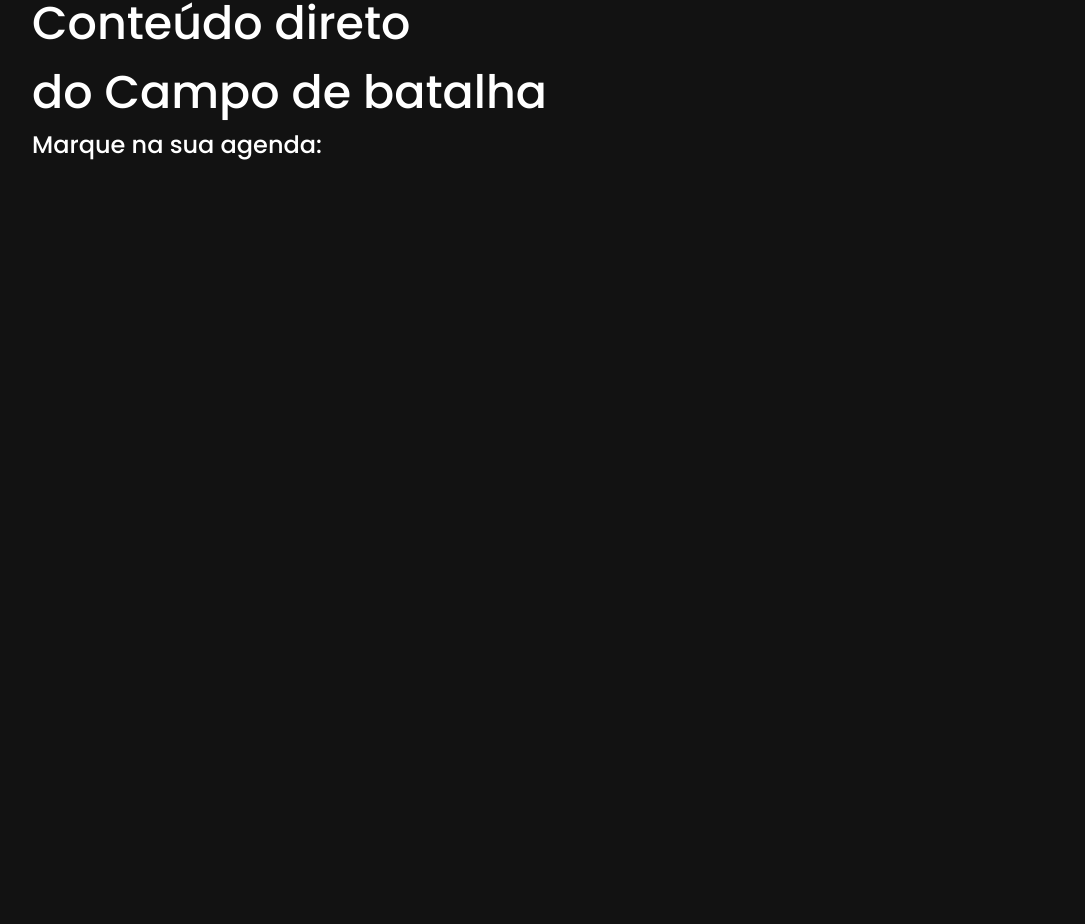
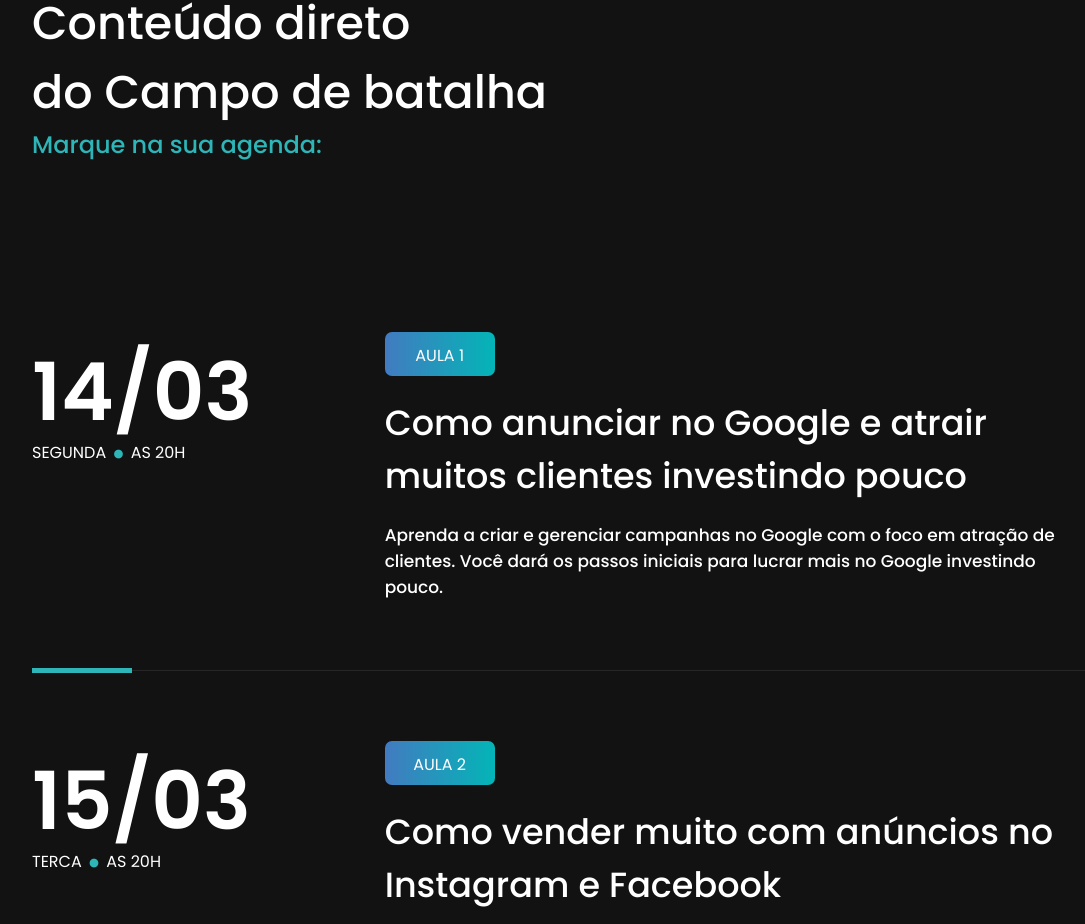
Before and after one commit to danrleyney2210/landingpage-lead, a React (Create React App) app: page / in a window 1280 px wide. Shown: the part 954-1878 px from the top of the page, without its empty margins (79-1164 px from the left). Before the commit the page ends 1216 px from the top, so only its background shows below. Built offline with nearby package versions, Linux system fonts and the light colour scheme.

Commit message:
schedule component creation

```diff
--- a/src/components/ ScheduleItem/index.jsx
+++ b/src/components/ ScheduleItem/index.jsx
@@ -1,7 +1,20 @@
 import React from 'react'
+import {Container} from "./styles"
 
-export const ScheduleItem = () => {
+
+export const ScheduleItem = ({schedule, count, classN}) => {
+
   return (
-    <div>index</div>
+    <Container className={classN}>
+      <div className='date-content'>
+        <h2>{schedule.date.number}</h2>
+        <p className='date-content'><span>{schedule.date.dayDesc.toUpperCase()}</span><span className='point'>.</span><span className='hours' >{schedule.date.hours.toUpperCase()}</span></p>
+      </div>
+      <div className='description-content'>
+        <span>AULA {count + 1}</span>
+        <h2>{schedule.title}</h2>
+        <p>{schedule.subtitle}</p>
+      </div>
+    </Container>
   )
 }
--- a/src/components/ ScheduleItem/styles/index.js
+++ b/src/components/ ScheduleItem/styles/index.js
@@ -0,0 +1,64 @@
+import styled from "styled-components"
+
+
+
+export const Container = styled.div`
+width: 100%;
+color: white;
+display: grid;
+grid-template-columns: 4fr 8fr;
+/* grid-template-rows: 300px; */
+padding: 70px 0;
+
+.date-content{
+  h2{
+    font-size: 80px;
+    font-weight: 600;
+  }
+
+  p{
+    margin-top: -60px;
+
+
+    .point{
+      font-size: 60px;
+      margin: 0 5px;
+      color: var(--green);
+      font-weight: 500;
+    }
+  }
+}
+
+
+.description-content{
+
+  span{
+    font-size: 16px;
+    font-weight: 400;
+    background: linear-gradient(90deg, #427BC0 0%, #03B5B7 100%);
+    padding: 14px 25px;
+    border-radius: 7px;
+    line-height: 20px;
+    display: block;
+    width: 110px;
+    height: 44px;
+    text-align: center;
+  }
+
+  h2{
+    font-size: 35px;
+    font-weight: 500;
+    margin: 20px 0;
+  }
+
+  p{
+    font-size: 17px;
+    font-weight: 500;
+  }
+
+}
+
+
+
+
+`;
--- a/src/components/BarIcons/styles/index.js
+++ b/src/components/BarIcons/styles/index.js
@@ -4,7 +4,7 @@ import styled from "styled-components"
 export const Container = styled.div`
 
 min-height: 235px;
-border: 1px solid #262626;
+border: 1px solid var(--line);
 border-radius: 20px;
 display: flex;
 padding: 42px 30px;
--- a/src/components/home/index.jsx
+++ b/src/components/home/index.jsx
@@ -2,8 +2,62 @@ import * as S from './styles'
 import Button from '../Button/index';
 import {BsCalendar2Check} from 'react-icons/bs'
 import { BarIcons } from '../BarIcons';
+import { ScheduleItem } from '../ ScheduleItem';
 
 const Home = () => {
+
+  const scheduleContent = [
+    {
+      date: {
+        number: "14/03",
+        dayDesc: "segunda",
+        hours: "as 20h"
+      },
+      title: "Como anunciar no Google e atrair muitos clientes investindo pouco",
+      subtitle: "Aprenda a criar e gerenciar campanhas no Google com o foco em atração de clientes. Você dará os passos iniciais para lucrar mais no Google investindo pouco."
+    },
+    {
+      date: {
+        number: "15/03",
+        dayDesc: "terca",
+        hours: "as 20h"
+      },
+      title: "Como vender muito com anúncios no Instagram e Facebook",
+      subtitle: "Descubra como usar as maiores redes sociais do mundo para atrair clientes e gerar vendas. O passo a passo de criação e gerenciamento de campanhas no Facebook e Instagram."
+    },
+    {
+      date: {
+        number: "16/03",
+        dayDesc: "quarta",
+        hours: "as 20h"
+      },
+      title: "Como gerar vendas no YouTube sem ter um canal",
+      subtitle: "Domine os anúncios no YouTube e aprenda a gerar vendas com campanhas inteligentes de vídeo, mesmo que você não tenha um canal ou experiência na ferramenta."},
+    {
+      date: {
+        number: "17/03",
+        dayDesc: "quinta",
+        hours: "as 20h"
+      },
+      title: "Como criar um site que vende mais que a concorrência",
+      subtitle: "Domine os anúncios no YouTube e aprenda a gerar vendas com campanhas inteligentes de vídeo, mesmo que você não tenha um canal ou experiência na ferramenta."
+    },
+    {
+      date: {
+        number: "20/03",
+        dayDesc: "domingo",
+        hours: "as 20h"
+      },
+      title: "Tema surpresa",
+      subtitle: "O encerramento do Intensivo acontecerá no domingo às 20h com um conteúdo surpresa e totalmente fora do padrão. Atenção: A aula não terá gravação."
+    }
+    ]
+
+
+
+
+
+
   return (
     <>
       <S.Container >
@@ -30,13 +84,18 @@ const Home = () => {
           </div>
         </S.Wrapper>
         <BarIcons />
+
         <div className='title-schedule'>
           <h2>Conteúdo direto<br/>do Campo de batalha</h2>
           <p>Marque na sua agenda:</p>
         </div>
+        <dir className="wrap-schedules">
+          {scheduleContent.map( (schedule, i) => <ScheduleItem schedule={schedule} count={i} key={i} classN="schedule-item"/> )}
+        </dir>
+
       </S.Container>
     </>
-  )
-}
+    )
+  }
 
-export default Home;
+  export default Home;
--- a/src/components/home/styles.jsx
+++ b/src/components/home/styles.jsx
@@ -26,6 +26,7 @@ h2, p{
 
  p{
    font-size: 24px;
+   color: var(--green);
  }
 
 
@@ -39,7 +40,29 @@ h2, p{
  }
 }
 
+.wrap-schedules{
 
+  div.schedule-item{
+    position: relative;
+  }
+
+
+  div.schedule-item + div.schedule-item{
+    border-top: 1px solid var(--line);
+
+  }
+
+  div.schedule-item + div.schedule-item::before{
+    content: "";
+    display: block;
+    width: 100px;
+    height: 5px;
+    background-color: var(--green);
+    position: absolute;
+    top: -3px;
+  }
+
+}
 
 
 `;
--- a/src/styles/global.jsx
+++ b/src/styles/global.jsx
@@ -8,6 +8,8 @@ export const GlobalStyle = createGlobalStyle`
     --text-body: #969CB3;
     --bg-primary: #ca29c8;
     --bgc-body: #121212;
+    --green: RGB(45, 181, 184);
+    --line: #262626;
   }
   * {
     margin: 0;
```
